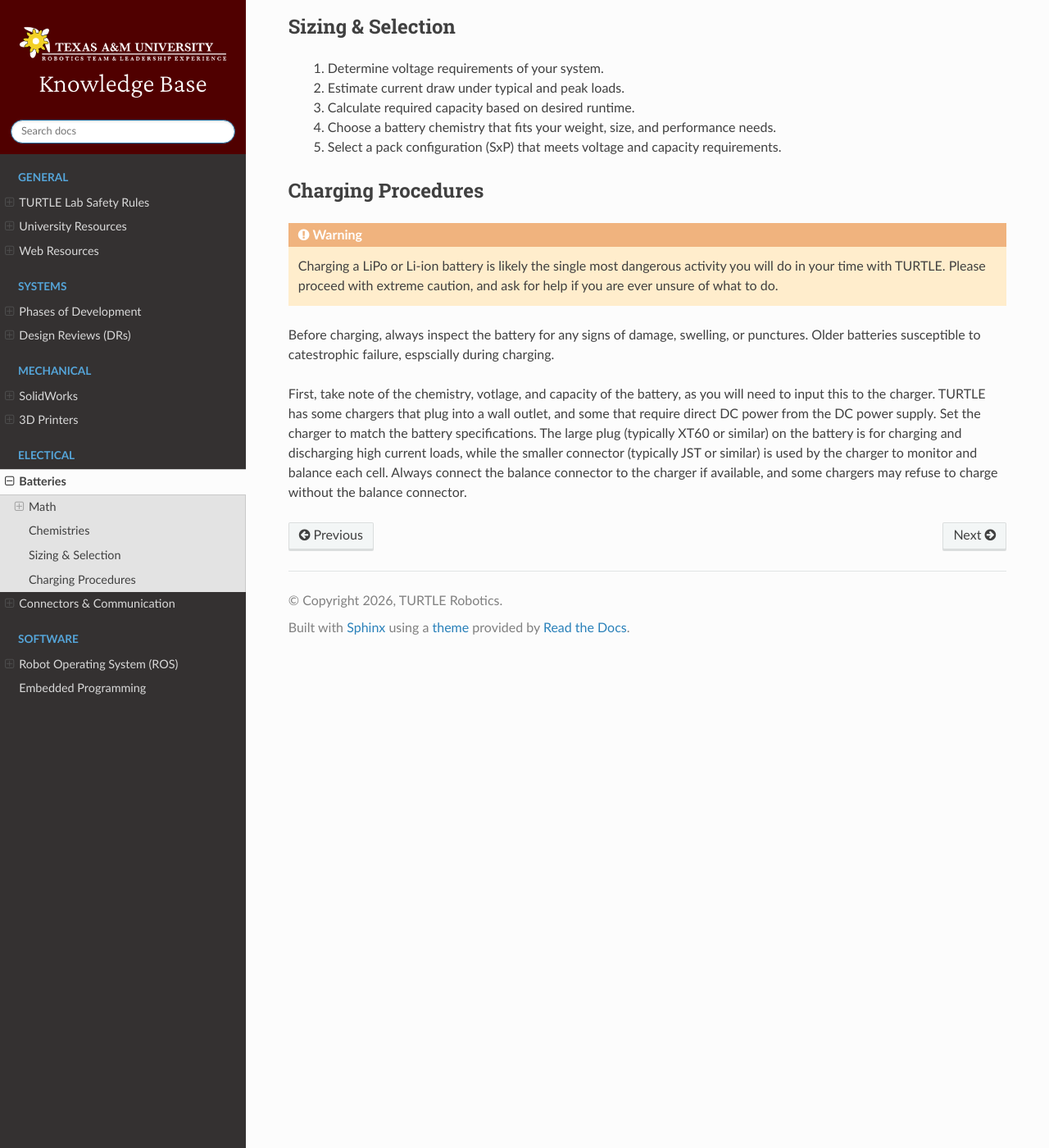
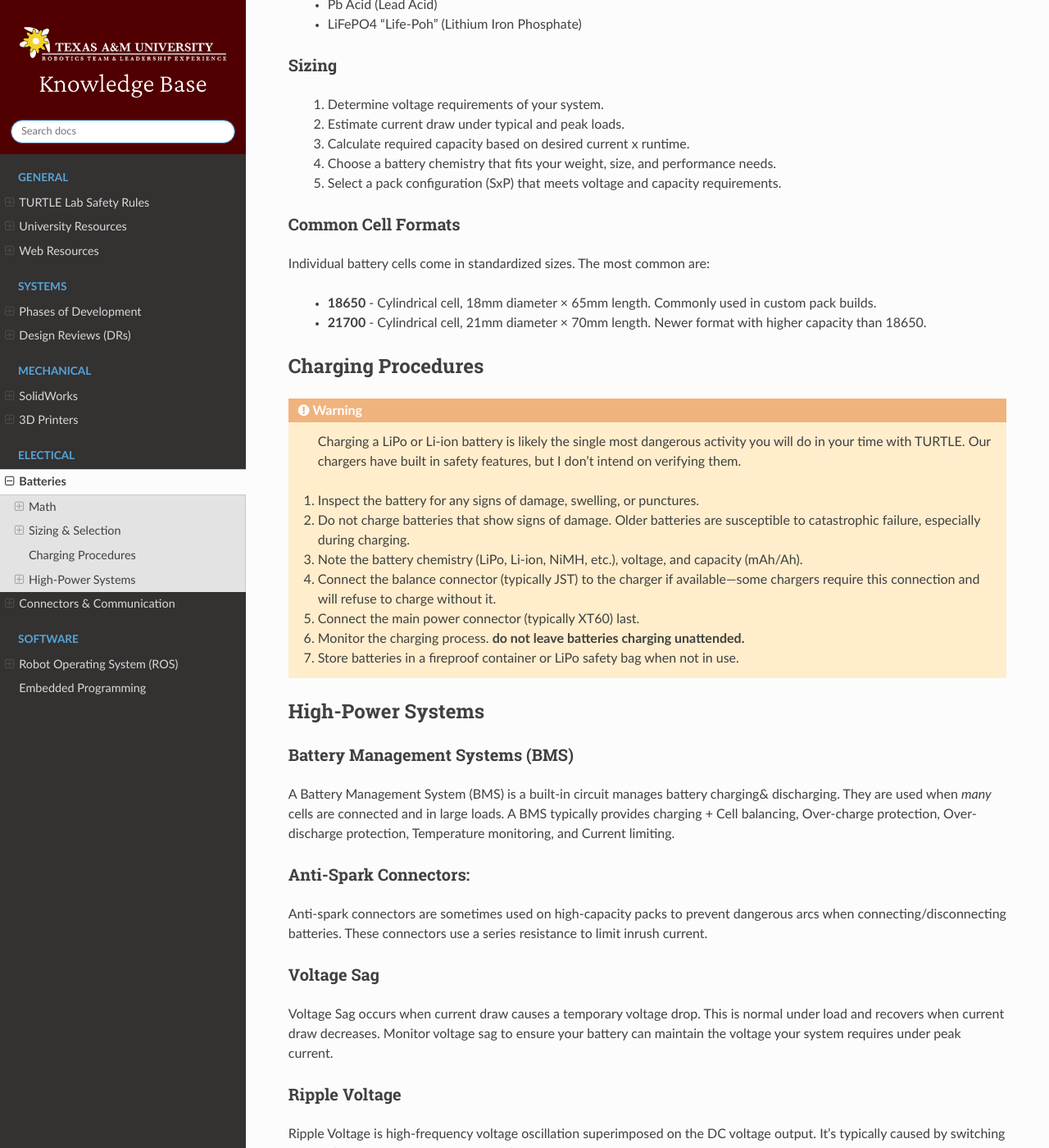
Before and after one commit to turtle-robotics/TURTLE-Knowledge-Base, a Sphinx documentation site: the page built from docs/source/Electronics_and_Power/batteries.rst, in a window 1280 px wide and 1400 px high, scrolled down 1031 px. Shown: the whole window at 82% size. Built offline with Sphinx 7.4.7 and the Read the Docs theme 3.1.0, drawn with Linux system fonts in a browser that asks for light colours; some of the changed text lies outside the part shown.

Commit message:
Formula electric guy helped with batteries :)

```diff
--- a/docs/source/Electronics_and_Power/batteries.rst
+++ b/docs/source/Electronics_and_Power/batteries.rst
@@ -4,12 +4,12 @@
 Math
 ----
 
- * Voltage adds in series: V_total = V_1 + V_2 + ... + V_n
- * Current adds in parallel: I_total = I_1 + I_2 + ... + I_n
- * Power is measured in watts (W), which is found by multiplying the voltage and current.
- * Energy is measued with power by time, or in watt-hours (Wh).
-
-However, most cells instead show a rating in miliamp hours (mAh). For a given cell, the voltage is known by the chemstry, and therefore the energy capacity can be found by simply diving the watt-hours by the voltage to find the amp-hours (Ah). This value will become useful as we start to size batteries for our applications.
+ * **Voltage** adds in series: V_total = V_1 + V_2 + ... + V_n
+ * **Current** adds in parallel: I_total = I_1 + I_2 + ... + I_n
+ * **Power** is measured in watts (W), which represents the "load" of the system (and the heat generated!).
+ * **Energy** is measured with power by time, or in watt-hours (Wh), representing the energy stored, or work that can be done.
+ * **Capacity** is measured in milliamp-hours (mAh) or amp-hours (Ah), representing the charge a battery can store.
+ * **Continuous Current (CCA)** is the maximum current a battery can safely deliver continuously.
 
 Packs
 ~~~~~
@@ -25,34 +25,72 @@
    Energy capacity in Wh is found by multiplying voltage (V), current (A), and time (h).
    By measuring capacity in mAh, we can find the energy capacity of a battery pack by multiplying the total voltage (from series connections) by the total current capacity (from parallel connections).
 
-Chemistries
------------
-
- * LiPo (Lithium Polymer)
- * Li-ion (Lithium Ion)
- * NiMH (Nickel Metal Hydride)
- * Pb Acid (Lead Acid)
-
-.. todo::
-
-   Compare LiPo, Li-ion, NiMH, and when each is used.
-
 Sizing & Selection
 ------------------
 
+Chemistries
+~~~~~~~~~~~
+
+ * LiPo "Lie-poh" (Lithium Polymer)
+ * Li-ion "Lie-on" (Lithium Ion)
+ * NiMH "Nim" (Nickel Metal Hydride)
+ * Pb Acid (Lead Acid)
+ * LiFePO4 "Life-Poh" (Lithium Iron Phosphate)
+
+Sizing
+~~~~~~
+
  #. Determine voltage requirements of your system.
  #. Estimate current draw under typical and peak loads.
- #. Calculate required capacity based on desired runtime.
+ #. Calculate required capacity based on desired current x runtime.
  #. Choose a battery chemistry that fits your weight, size, and performance needs.
  #. Select a pack configuration (SxP) that meets voltage and capacity requirements.
+
+Common Cell Formats
+~~~~~~~~~~~~~~~~~~~
+
+Individual battery cells come in standardized sizes. The most common are:
+
+ * **18650** - Cylindrical cell, 18mm diameter × 65mm length. Commonly used in custom pack builds.
+ * **21700** - Cylindrical cell, 21mm diameter × 70mm length. Newer format with higher capacity than 18650.
 
 Charging Procedures
 -------------------
 
 .. warning::
 
-   Charging a LiPo or Li-ion battery is likely the single most dangerous activity you will do in your time with TURTLE. Please proceed with extreme caution, and ask for help if you are ever unsure of what to do.
+   Charging a LiPo or Li-ion battery is likely the single most dangerous activity you will do in your time with TURTLE. Our chargers have built in safety features, but I don't intend on verifying them.
 
-Before charging, always inspect the battery for any signs of damage, swelling, or punctures. Older batteries susceptible to catestrophic failure, espscially during charging.
+ #. Inspect the battery for any signs of damage, swelling, or punctures.
+ #. Do not charge batteries that show signs of damage. Older batteries are susceptible to catastrophic failure, especially during charging.
+ #. Note the battery chemistry (LiPo, Li-ion, NiMH, etc.), voltage, and capacity (mAh/Ah).
+ #. Connect the balance connector (typically JST) to the charger if available—some chargers require this connection and will refuse to charge without it.
+ #. Connect the main power connector (typically XT60) last.
+ #. Monitor the charging process. **do not leave batteries charging unattended.**
+ #. Store batteries in a fireproof container or LiPo safety bag when not in use.
 
-First, take note of the chemistry, votlage, and capacity of the battery, as you will need to input this to the charger. TURTLE has some chargers that plug into a wall outlet, and some that require direct DC power from the DC power supply. Set the charger to match the battery specifications. The large plug (typically XT60 or similar) on the battery is for charging and discharging high current loads, while the smaller connector (typically JST or similar) is used by the charger to monitor and balance each cell. Always connect the balance connector to the charger if available, and some chargers may refuse to charge without the balance connector.
+
+High-Power Systems
+------------------
+
+
+Battery Management Systems (BMS)
+~~~~~~~~~~~~~~~~~~~~~~~~~~~~~~~~
+
+A Battery Management System (BMS) is a built-in circuit manages battery charging& discharging. They are used when *many* cells are connected and in large loads. A BMS typically provides charging + Cell balancing, Over-charge protection, Over-discharge protection, Temperature monitoring, and Current limiting.
+
+Anti-Spark Connectors:
+~~~~~~~~~~~~~~~~~~~~~~
+
+Anti-spark connectors are sometimes used on high-capacity packs to prevent dangerous arcs when connecting/disconnecting batteries. These connectors use a series resistance to limit inrush current.
+
+
+Voltage Sag
+~~~~~~~~~~~
+
+Voltage Sag occurs when current draw causes a temporary voltage drop. This is normal under load and recovers when current draw decreases. Monitor voltage sag to ensure your battery can maintain the voltage your system requires under peak current.
+
+Ripple Voltage
+~~~~~~~~~~~~~~
+
+Ripple Voltage is high-frequency voltage oscillation superimposed on the DC voltage output. It's typically caused by switching circuits (PWM, DC-DC converters, etc.) and can interfere with sensitive electronics. Capacitors are used to filter ripple voltage.
```
